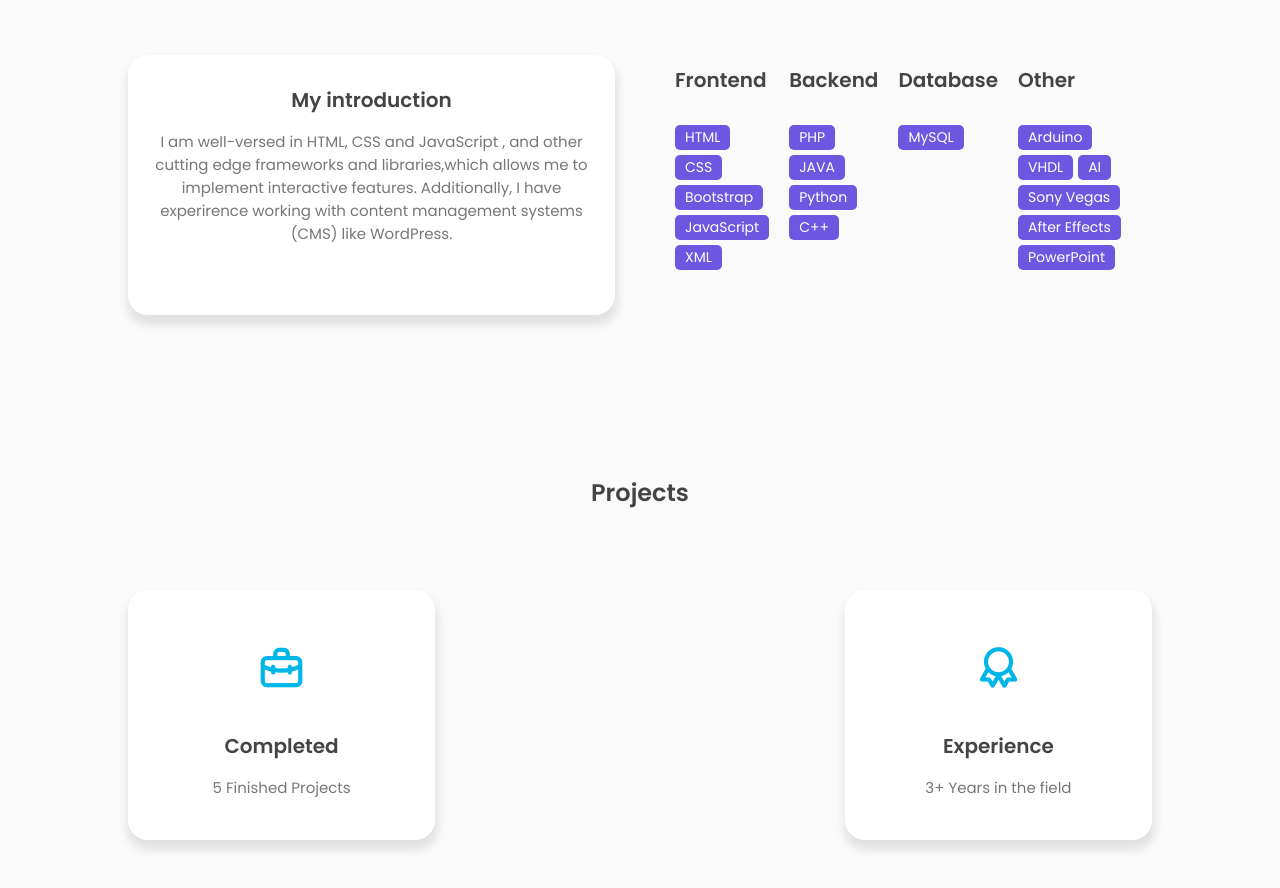
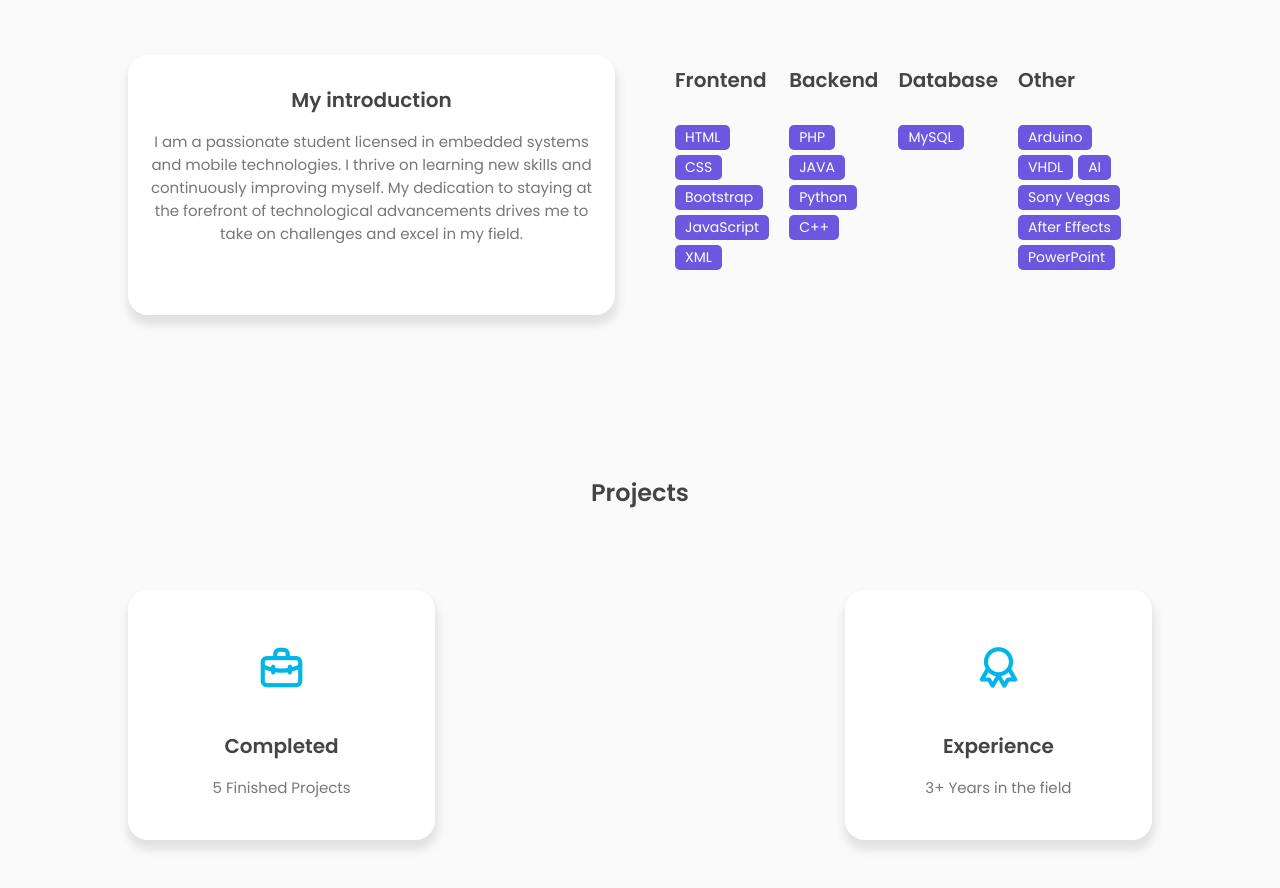
Before and after one commit to AzizTurki21/Portfolio, a plain HTML site: page index.html in a window 1280 px wide. Shown: the part 940-1828 px from the top of the page. Drawn offline with nearby package versions, Linux system fonts and the light colour scheme.

Commit message:
Update index.html

```diff
--- a/index.html
+++ b/index.html
@@ -101,10 +101,8 @@
             <div class="col">
                 <div class="about-info">
                     <h3>My introduction</h3>
-                    <p>I am well-versed in HTML, CSS and JavaScript , and other cutting edge
-                       frameworks and libraries,which allows me to implement interactive features.
-                       Additionally, I have experirence working with content management systems (CMS) like
-                       WordPress.
+                    <p>I am a passionate student licensed in embedded systems and mobile technologies. I thrive on learning new skills and continuously improving myself.
+                     My dedication to staying at the forefront of technological advancements drives me to take on challenges and excel in my field.
                     </p>
                 </div>
             </div>
```
